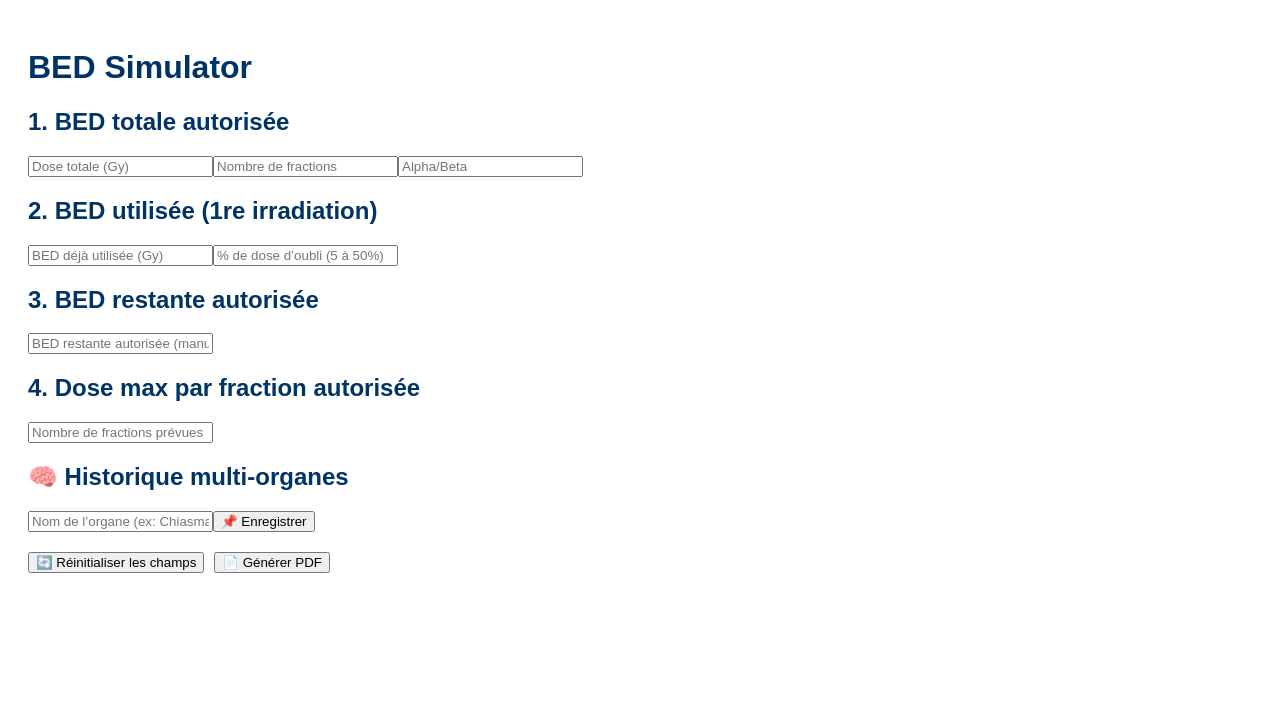
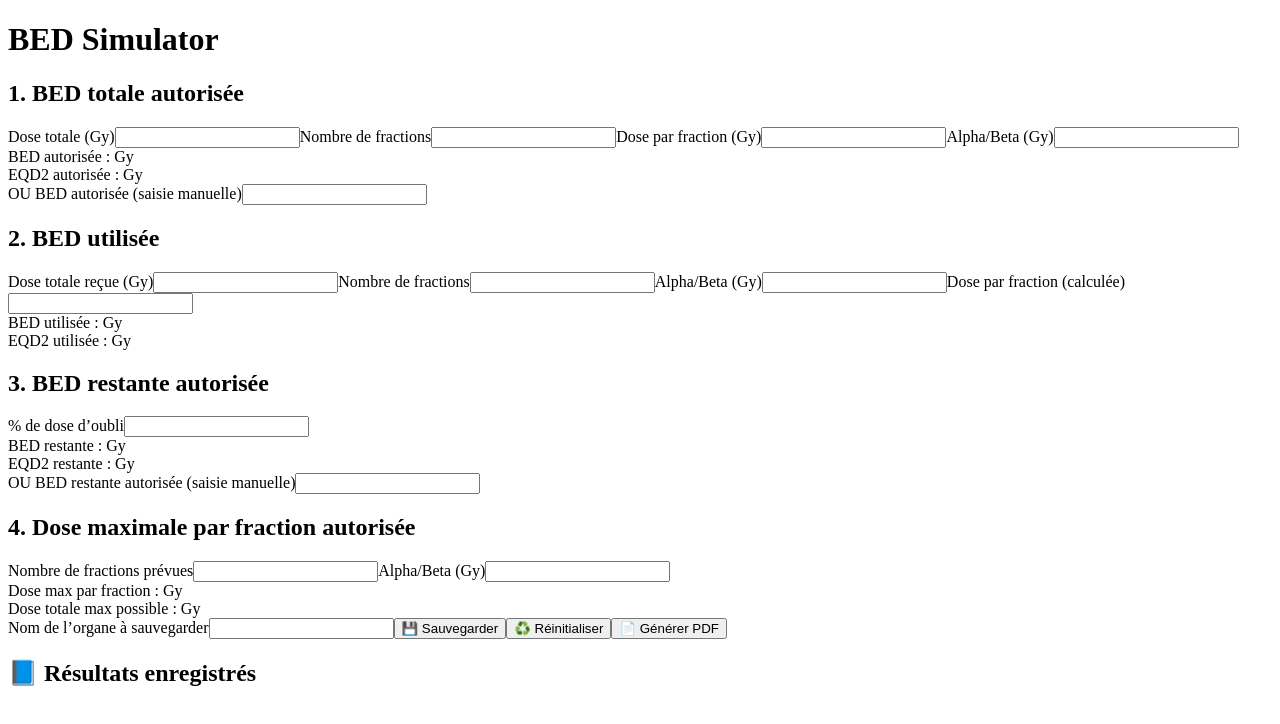
Before and after one commit to Snoop67/bed-simulator, a React (Create React App) app: page / in a window 1280 px wide. Shown: the top 724 px of the page. Built offline with nearby package versions, Linux system fonts and the light colour scheme.

Commit message:
Update App.jsx

```diff
--- a/src/App.jsx
+++ b/src/App.jsx
@@ -1,138 +1,237 @@
-import React, { useState } from "react";
+import React, { useState, useEffect } from "react";
 import jsPDF from "jspdf";
 
 function App() {
   const [totalDose, setTotalDose] = useState("");
   const [fractions, setFractions] = useState("");
+  const [dosePerFraction, setDosePerFraction] = useState("");
   const [alphaBeta, setAlphaBeta] = useState("");
-  const [usedBed, setUsedBed] = useState("");
+  const [manualBedAllowed, setManualBedAllowed] = useState("");
+
+  useEffect(() => {
+    if (totalDose && fractions && !dosePerFraction) {
+      const dpf = parseFloat(totalDose) / parseFloat(fractions);
+      if (!isNaN(dpf)) setDosePerFraction(dpf.toFixed(2));
+    }
+  }, [totalDose, fractions]);
+
+  const bedAllowed = () => {
+    if (dosePerFraction && fractions && alphaBeta) {
+      const d = parseFloat(dosePerFraction);
+      const n = parseFloat(fractions);
+      const ab = parseFloat(alphaBeta);
+      return (n * d * (1 + d / ab)).toFixed(2);
+    }
+    return "";
+  };
+
+  const eqd2Allowed = () => {
+    if (bedAllowed() && alphaBeta) {
+      return (parseFloat(bedAllowed()) / (1 + 2 / parseFloat(alphaBeta))).toFixed(2);
+    }
+    return "";
+  };
+
+  const [usedDose, setUsedDose] = useState("");
+  const [usedFractions, setUsedFractions] = useState("");
+  const [usedAlphaBeta, setUsedAlphaBeta] = useState("");
+  const [usedDosePerFraction, setUsedDosePerFraction] = useState("");
+
+  useEffect(() => {
+    if (usedDose && usedFractions) {
+      const dpf = parseFloat(usedDose) / parseFloat(usedFractions);
+      if (!isNaN(dpf)) setUsedDosePerFraction(dpf.toFixed(2));
+    }
+  }, [usedDose, usedFractions]);
+
+  const bedUsed = () => {
+    if (usedDosePerFraction && usedFractions && usedAlphaBeta) {
+      const d = parseFloat(usedDosePerFraction);
+      const n = parseFloat(usedFractions);
+      const ab = parseFloat(usedAlphaBeta);
+      return (n * d * (1 + d / ab)).toFixed(2);
+    }
+    return "";
+  };
+
+  const eqd2Used = () => {
+    if (bedUsed() && usedAlphaBeta) {
+      return (parseFloat(bedUsed()) / (1 + 2 / parseFloat(usedAlphaBeta))).toFixed(2);
+    }
+    return "";
+  };
+
   const [forgetPercent, setForgetPercent] = useState("");
-  const [manualRemainingBed, setManualRemainingBed] = useState("");
-  const [remainingFractions, setRemainingFractions] = useState("");
+  const [manualBedRemaining, setManualBedRemaining] = useState("");
+
+  const bedRemaining = () => {
+    const total = manualBedAllowed || bedAllowed();
+    const used = bedUsed();
+    const forget = parseFloat(forgetPercent || 0);
+    if (total && used) {
+      const result = parseFloat(total) - parseFloat(used) * (1 - forget / 100);
+      return result.toFixed(2);
+    }
+    return "";
+  };
+
+  const eqd2Remaining = () => {
+    const bed = bedRemaining();
+    if (bed && newAlphaBeta) {
+      return (parseFloat(bed) / (1 + 2 / parseFloat(newAlphaBeta))).toFixed(2);
+    }
+    return "";
+  };
+
+  const [newFractions, setNewFractions] = useState("");
+  const [newAlphaBeta, setNewAlphaBeta] = useState("");
+
+  const maxDosePerFraction = () => {
+    const bed = manualBedRemaining || bedRemaining();
+    const n = parseFloat(newFractions);
+    const ab = parseFloat(newAlphaBeta);
+    if (bed && n && ab) {
+      const B = parseFloat(bed);
+      const d = (-ab + Math.sqrt(ab * ab + 4 * B * ab / n)) / 2;
+      return d.toFixed(2);
+    }
+    return "";
+  };
+
+  const maxTotalDose = () => {
+    if (maxDosePerFraction() && newFractions) {
+      return (parseFloat(maxDosePerFraction()) * parseFloat(newFractions)).toFixed(2);
+    }
+    return "";
+  };
+
+  // Organ name + saved results
   const [organName, setOrganName] = useState("");
   const [history, setHistory] = useState([]);
 
-  const dpf = Number(totalDose) / Number(fractions) || 0;
-  const bed = fractions && dpf && alphaBeta
-    ? fractions * dpf * (1 + dpf / alphaBeta)
-    : "";
-
-  const eqd2 = bed && alphaBeta
-    ? bed / (1 + 2 / alphaBeta)
-    : "";
-
-  const forgetRatio = Number(forgetPercent) / 100;
-  const realUsedBed = usedBed ? usedBed * (1 - forgetRatio) : 0;
-  const autoRemainingBed = bed ? bed - realUsedBed : "";
-  const finalRemainingBed = manualRemainingBed || autoRemainingBed;
-
-  const dosePerFractionMax = (finalRemainingBed && remainingFractions && alphaBeta)
-    ? solveMaxDosePerFraction(finalRemainingBed, remainingFractions, alphaBeta)
-    : "";
-
-  const totalDoseMax = dosePerFractionMax && remainingFractions
-    ? dosePerFractionMax * remainingFractions
-    : "";
-
-  function solveMaxDosePerFraction(BED, n, ab) {
-    // Solve: BED = n * d * (1 + d / ab)
-    const a = n / ab;
-    const b = n;
-    const c = -BED;
-    const discriminant = b * b - 4 * a * c;
-    if (discriminant < 0) return "";
-    return ((-b + Math.sqrt(discriminant)) / (2 * a)).toFixed(2);
-  }
-
-  const handleReset = () => {
-    setTotalDose("");
-    setFractions("");
-    setAlphaBeta("");
-    setUsedBed("");
-    setForgetPercent("");
-    setManualRemainingBed("");
-    setRemainingFractions("");
+  const saveResult = () => {
+    const result = {
+      organ: organName || `Organe ${history.length + 1}`,
+      bed: bedRemaining(),
+      eqd2: eqd2Remaining(),
+      maxPerFraction: maxDosePerFraction(),
+      maxTotal: maxTotalDose(),
+    };
+    setHistory([...history, result]);
     setOrganName("");
   };
 
-  const handleSave = () => {
-    if (!organName) return;
-    const entry = {
-      organ: organName,
-      bed: finalRemainingBed,
-      dpf: dosePerFractionMax,
-      total: totalDoseMax,
-    };
-    setHistory([...history, entry]);
+  const resetFields = () => {
+    setTotalDose("");
+    setFractions("");
+    setDosePerFraction("");
+    setAlphaBeta("");
+    setManualBedAllowed("");
+    setUsedDose("");
+    setUsedFractions("");
+    setUsedAlphaBeta("");
+    setUsedDosePerFraction("");
+    setForgetPercent("");
+    setManualBedRemaining("");
+    setNewFractions("");
+    setNewAlphaBeta("");
     setOrganName("");
   };
 
-  const handleExport = () => {
-    const doc = new jsPDF();
-    doc.setFontSize(16);
-    doc.text("BED Simulator - Résultats multi-organes", 10, 20);
-    doc.setFontSize(12);
-    history.forEach((item, i) => {
-      const y = 30 + i * 20;
-      doc.text(
-        `${item.organ} : BED restante ${item.bed} Gy, dose max/fraction ${item.dpf} Gy, dose totale max ${item.total} Gy`,
-        10,
-        y
-      );
+  const generatePDF = () => {
+    const pdf = new jsPDF();
+    pdf.setFontSize(16);
+    pdf.text("BED Simulator - Résultats", 20, 20);
+    pdf.setFontSize(12);
+
+    history.forEach((entry, i) => {
+      const top = 30 + i * 30;
+      pdf.text(`🟦 ${entry.organ}`, 20, top);
+      pdf.text(`BED restante : ${entry.bed} Gy`, 30, top + 8);
+      pdf.text(`EQD2 restante : ${entry.eqd2} Gy`, 30, top + 16);
+      pdf.text(`Dose max/fraction : ${entry.maxPerFraction} Gy`, 30, top + 24);
+      pdf.text(`Dose totale max : ${entry.maxTotal} Gy`, 30, top + 32);
     });
-    doc.save("bed-simulator-resultats.pdf");
+
+    pdf.save("bed-simulator.pdf");
   };
 
   return (
-    <div style={{ padding: 20, fontFamily: "Arial", color: "#003366" }}>
+    <div className="container">
       <h1>BED Simulator</h1>
 
-      <section>
-        <h2>1. BED totale autorisée</h2>
-        <input placeholder="Dose totale (Gy)" value={totalDose} onChange={(e) => setTotalDose(e.target.value)} />
-        <input placeholder="Nombre de fractions" value={fractions} onChange={(e) => setFractions(e.target.value)} />
-        <input placeholder="Alpha/Beta" value={alphaBeta} onChange={(e) => setAlphaBeta(e.target.value)} />
-        {dpf > 0 && <p>Dose par fraction calculée : <strong>{dpf.toFixed(2)} Gy</strong></p>}
-        {bed && <p>BED : <strong>{bed.toFixed(2)} Gy</strong></p>}
-        {eqd2 && <p>EQD2 : <strong>{eqd2.toFixed(2)} Gy</strong></p>}
-      </section>
+      <h2>1. BED totale autorisée</h2>
+      <label>Dose totale (Gy)</label>
+      <input value={totalDose} onChange={(e) => setTotalDose(e.target.value)} />
+      <label>Nombre de fractions</label>
+      <input value={fractions} onChange={(e) => setFractions(e.target.value)} />
+      <label>Dose par fraction (Gy)</label>
+      <input value={dosePerFraction} onChange={(e) => setDosePerFraction(e.target.value)} />
+      <label>Alpha/Beta (Gy)</label>
+      <input value={alphaBeta} onChange={(e) => setAlphaBeta(e.target.value)} />
 
-      <section>
-        <h2>2. BED utilisée (1re irradiation)</h2>
-        <input placeholder="BED déjà utilisée (Gy)" value={usedBed} onChange={(e) => setUsedBed(e.target.value)} />
-        <input placeholder="% de dose d’oubli (5 à 50%)" value={forgetPercent} onChange={(e) => setForgetPercent(e.target.value)} />
-      </section>
+      <div className="result">
+        BED autorisée : {bedAllowed()} Gy<br />
+        EQD2 autorisée : {eqd2Allowed()} Gy
+      </div>
 
-      <section>
-        <h2>3. BED restante autorisée</h2>
-        <input placeholder="BED restante autorisée (manuel)" value={manualRemainingBed} onChange={(e) => setManualRemainingBed(e.target.value)} />
-        {finalRemainingBed && <p>BED restante calculée : <strong>{Number(finalRemainingBed).toFixed(2)} Gy</strong></p>}
-      </section>
+      <label>OU BED autorisée (saisie manuelle)</label>
+      <input value={manualBedAllowed} onChange={(e) => setManualBedAllowed(e.target.value)} />
 
-      <section>
-        <h2>4. Dose max par fraction autorisée</h2>
-        <input placeholder="Nombre de fractions prévues" value={remainingFractions} onChange={(e) => setRemainingFractions(e.target.value)} />
-        {dosePerFractionMax && <p>Dose max/fraction : <strong>{dosePerFractionMax} Gy</strong></p>}
-        {totalDoseMax && <p>Dose totale max : <strong>{totalDoseMax} Gy</strong></p>}
-      </section>
+      <h2>2. BED utilisée</h2>
+      <label>Dose totale reçue (Gy)</label>
+      <input value={usedDose} onChange={(e) => setUsedDose(e.target.value)} />
+      <label>Nombre de fractions</label>
+      <input value={usedFractions} onChange={(e) => setUsedFractions(e.target.value)} />
+      <label>Alpha/Beta (Gy)</label>
+      <input value={usedAlphaBeta} onChange={(e) => setUsedAlphaBeta(e.target.value)} />
+      <label>Dose par fraction (calculée)</label>
+      <input value={usedDosePerFraction} readOnly />
 
-      <section>
-        <h2>🧠 Historique multi-organes</h2>
-        <input placeholder="Nom de l’organe (ex: Chiasma)" value={organName} onChange={(e) => setOrganName(e.target.value)} />
-        <button onClick={handleSave}>📌 Enregistrer</button>
-        <ul>
-          {history.map((entry, i) => (
-            <li key={i}>
-              <strong>{entry.organ}</strong> : BED {entry.bed} Gy, {entry.dpf} Gy/fraction, {entry.total} Gy total
-            </li>
-          ))}
-        </ul>
-      </section>
+      <div className="result">
+        BED utilisée : {bedUsed()} Gy<br />
+        EQD2 utilisée : {eqd2Used()} Gy
+      </div>
 
-      <div style={{ marginTop: 20 }}>
-        <button onClick={handleReset}>🔄 Réinitialiser les champs</button>
-        <button onClick={handleExport} style={{ marginLeft: 10 }}>📄 Générer PDF</button>
+      <h2>3. BED restante autorisée</h2>
+      <label>% de dose d’oubli</label>
+      <input value={forgetPercent} onChange={(e) => setForgetPercent(e.target.value)} />
+
+      <div className="result">
+        BED restante : {bedRemaining()} Gy<br />
+        EQD2 restante : {eqd2Remaining()} Gy
       </div>
+
+      <label>OU BED restante autorisée (saisie manuelle)</label>
+      <input value={manualBedRemaining} onChange={(e) => setManualBedRemaining(e.target.value)} />
+
+      <h2>4. Dose maximale par fraction autorisée</h2>
+      <label>Nombre de fractions prévues</label>
+      <input value={newFractions} onChange={(e) => setNewFractions(e.target.value)} />
+      <label>Alpha/Beta (Gy)</label>
+      <input value={newAlphaBeta} onChange={(e) => setNewAlphaBeta(e.target.value)} />
+
+      <div className="result">
+        Dose max par fraction : {maxDosePerFraction()} Gy<br />
+        Dose totale max possible : {maxTotalDose()} Gy
+      </div>
+
+      <label>Nom de l’organe à sauvegarder</label>
+      <input value={organName} onChange={(e) => setOrganName(e.target.value)} />
+      <button onClick={saveResult}>💾 Sauvegarder</button>
+      <button onClick={resetFields}>♻️ Réinitialiser</button>
+      <button onClick={generatePDF}>📄 Générer PDF</button>
+
+      <h2>📘 Résultats enregistrés</h2>
+      {history.map((entry, i) => (
+        <div className="history" key={i}>
+          <strong>{entry.organ}</strong><br />
+          BED restante : {entry.bed} Gy<br />
+          EQD2 restante : {entry.eqd2} Gy<br />
+          Dose max/fraction : {entry.maxPerFraction} Gy<br />
+          Dose totale max : {entry.maxTotal} Gy
+        </div>
+      ))}
     </div>
   );
 }
```
